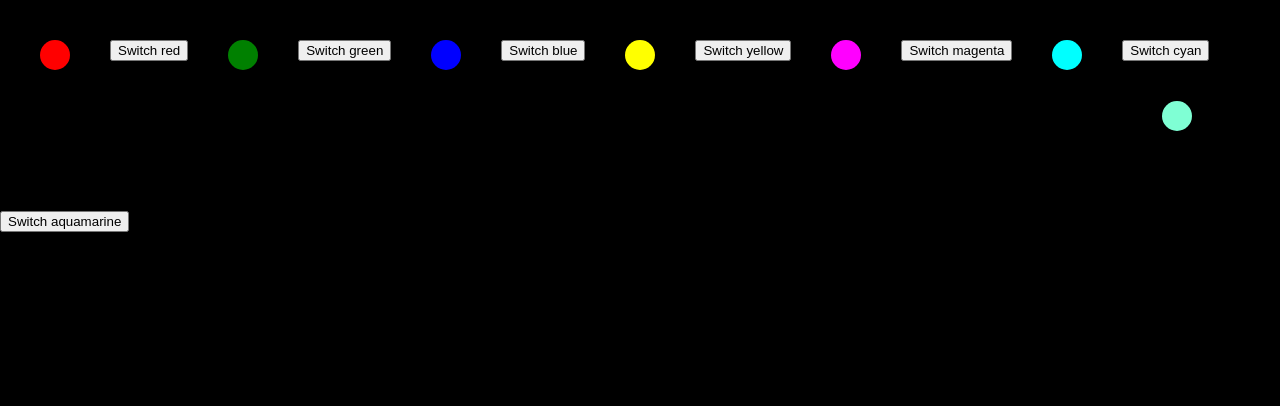
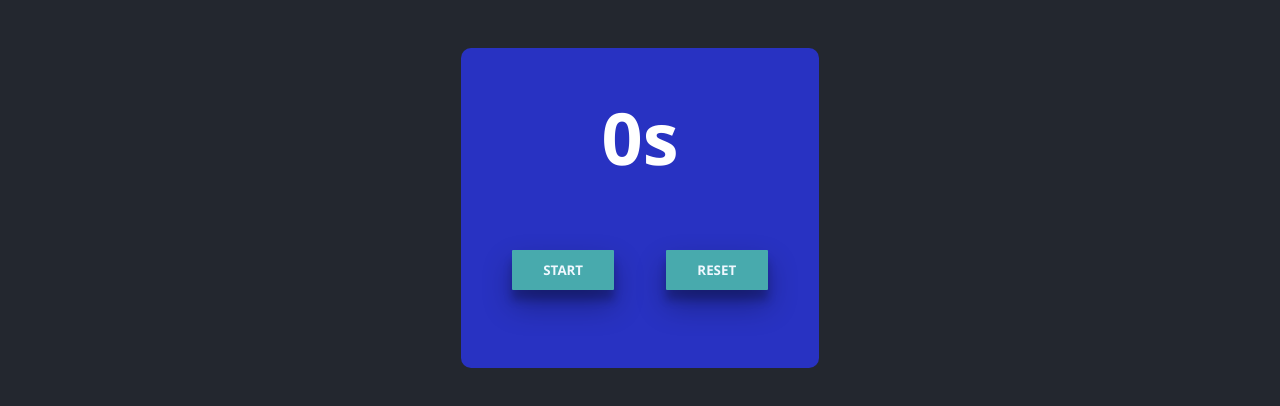
Before and after one commit to Soumitra-Mandal/My-App, a React (Create React App) app: page / in a window 1280 px wide. Shown: the top 406 px of the page. Built offline with nearby package versions, Linux system fonts and the light colour scheme.

Commit message:
React Timer

```diff
--- a/src/App.css
+++ b/src/App.css
@@ -1,18 +1,38 @@
-body{
-  margin:0;
-  background-color: black;
+.App{
+    margin:auto;
+    width:28vw;
+    height:40vh;
+    background-color: #2832c2;
+    border-radius: 10px;
 }
-
-.light{
-  height:30px;
-  width:30px;
-  border-radius: 50%;
-  background-color: white;
-  float:left;
-  margin:40px;
+.stop,.reset{
+    position: relative;
+    top:2vh;
+    width: 8vw;
+    height:5vh;
+    margin-left:4vw;
+    font-weight: 600;
+    color: aliceblue;
+    background-color: #48aaad;
+    border-radius: 1px;
+    box-shadow: 0 15px 30px rgba(0, 0, 0, 0.30), 0 10px 8px rgba(0, 0, 0, 0.22);
+    border:none;
+    font-family: 'Segoe UI', Tahoma, Geneva, Verdana, sans-serif;
+    outline: none;
+}
+.stop:hover,.reset:hover{
+    background-color: #016064;
+    cursor: pointer;
 
 }
-#bn{
-  float:left;
-  margin-top:40px;
+h1{
+    color:white;
+    text-align: center;
+    padding-top:5vh;
+    font-size: 9vh;
+    font-family: 'Segoe UI', Tahoma, Geneva, Verdana, sans-serif;
+
+}body{
+    margin: 0;
+    background-color:#23272f;
 }
--- a/src/App.js
+++ b/src/App.js
@@ -1,53 +1,56 @@
 import React from 'react';
 import './App.css';
-//import {useState} from 'react';
+//import { useEffect, useState } from 'react';
 //import { Provider } from 'react-redux';
 //import { createStore } from 'redux';
 //import { connect } from 'react-redux';
 
-class Header extends React.Component {
+var interval='';
+class Automate extends React.Component {
   constructor(props) {
     super(props);
-    this.state = {background:this.props.choice,shadow:"none",};
+    this.state = {time: 0, isstopped:true };
   }
-  colorswitch=()=>{
-    var sh = '0 0 10px #fff, 0 0 20px #fff, 0 0 30px '+this.props.choice+', 0 0 40px '+this.props.choice+', 0 0 50px '+this.props.choice+', 0 0 60px '+this.props.choice+', 0 0 70px '+this.props.choice;
-    if(this.state.background===this.props.choice)
-    this.setState({background:"white",shadow:sh});
-    else
-    this.setState({background:this.props.choice,shadow:'none'});
 
 
+ resetTimer= () => {
+  this.setState({time:0});
+}
+
+startTimer=()=>{
+  if(this.state.isstopped===true){
+    interval = setInterval(()=>{
+      this.setState({time: this.state.time + 1});
+},1000);
   }
+  else{
+    clearInterval(interval);
+  }
+this.setState({isstopped:!this.state.isstopped});
 
+}
   render() {
-    var mystyle={
-      backgroundColor:this.state.background,
-      boxShadow:this.state.shadow
-    };
     return (
-      <>
-      <div className ='light' style={mystyle}>
-      </div>
-     <button id="bn" onClick={this.colorswitch}>Switch {this.props.choice}</button>
-     </>
+      <div>
+      <h1>{this.state.time}s</h1>
+      <button className="stop" onClick ={this.startTimer}>{this.state.isstopped ? 'START' : 'STOP'}</button>
+      <button className="reset" onClick={this.resetTimer}>RESET</button>
+    </div>
     );
   }
 }
 
 
+
+
+
 function App() {
   return (
     <div className="App">
-      <Header choice='red'/>
-      <Header choice='green'/>
-      <Header choice='blue'/>
-      <Header choice='yellow'/>
-      <Header choice='magenta'/>
-      <Header choice='cyan'/>
-      <Header choice='aquamarine'/>
+      <Automate/>
     </div>
   );
 }
 
+
 export default App;
--- a/src/index.js
+++ b/src/index.js
@@ -7,6 +7,9 @@ import * as serviceWorker from './serviceWorker';
 
 ReactDOM.render(
   <React.StrictMode>
+    <head>
+    <title>Timer</title>
+    </head>
     <App />
   </React.StrictMode>,
   document.getElementById('root')
```
